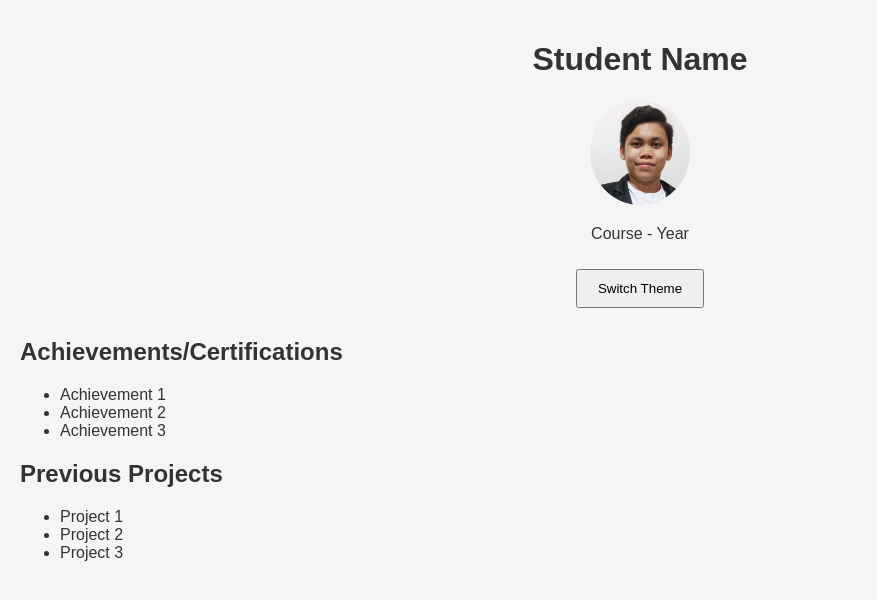
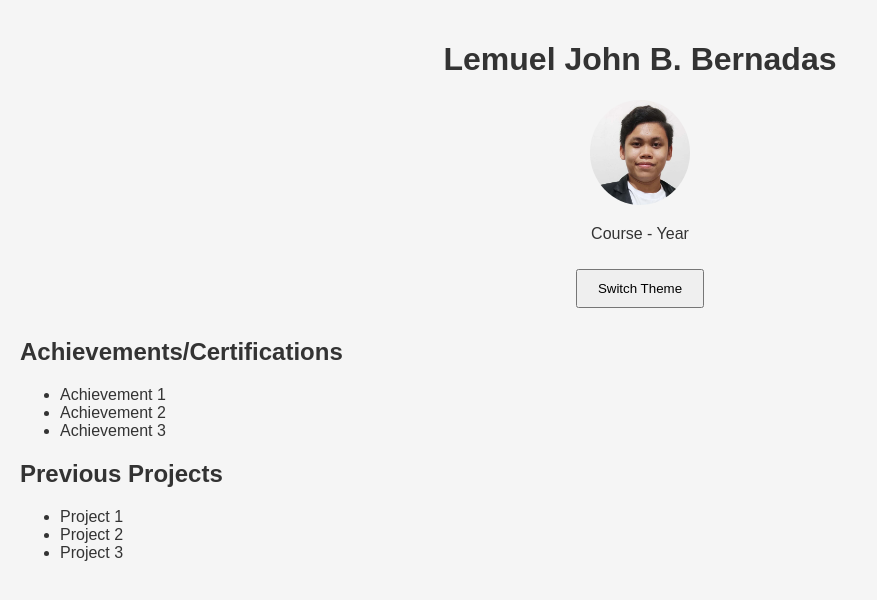
Before and after one commit to PeculiarSpectre0110/Portfolio, a plain HTML site: page index.html in a window 1280 px wide. Shown: the whole page, without its empty margins (0-877 px from the left). Drawn offline with Linux system fonts and the light colour scheme.

Commit message:
Update index.html

```diff
--- a/index.html
+++ b/index.html
@@ -8,7 +8,7 @@
    </head>
    <body>
       <header>
-         <h1 id="name">Student Name</h1>
+         <h1 id="name">Lemuel John B. Bernadas</h1>
          <img src="Profile_portfolio.jpeg" alt="Profile Picture" id="profile-img">
          <p id="course-year">Course - Year</p>
          <button id="theme-toggle">Switch Theme</button>
```
